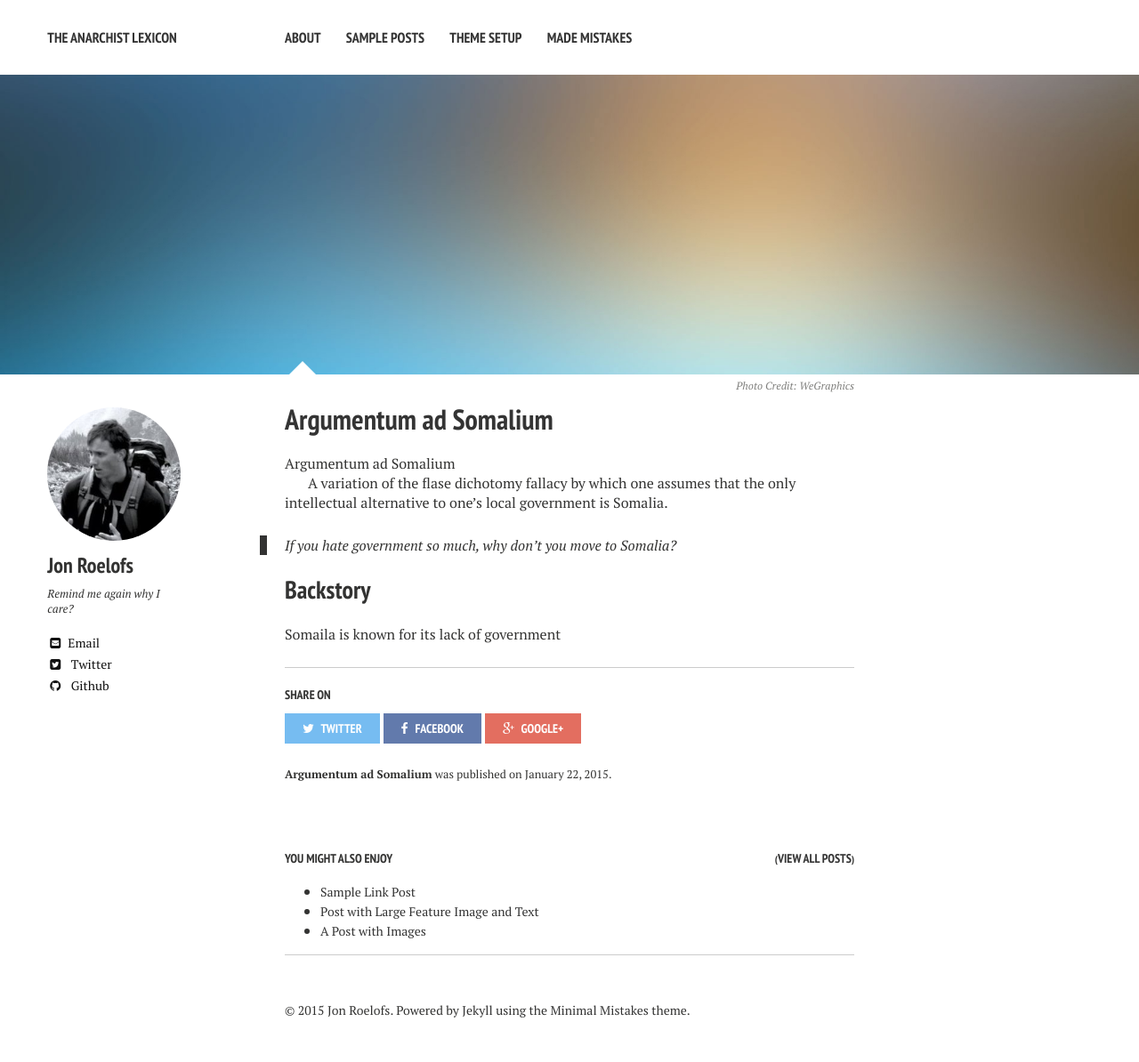
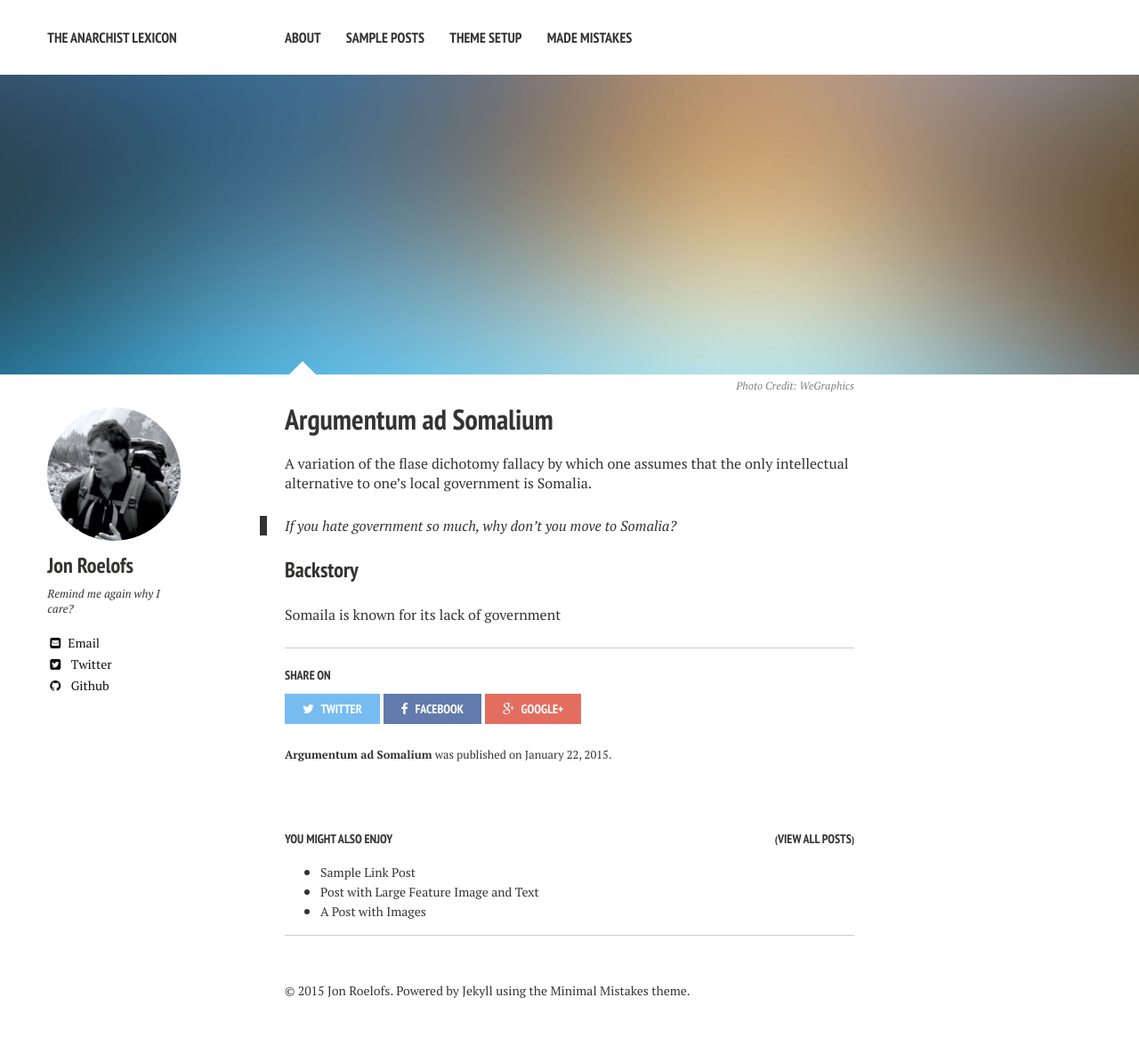
Before and after one commit to anarchistlexicon/anarchistlexicon.github.io, a Jekyll site: the page built from _posts/2015-01-22-argumentum-ad-somalium.md, in a window 1280 px wide. Shown: the whole page at 89% size. Built offline with Jekyll 4.4.1, drawn with Linux system fonts in a browser that asks for light colours; nearby versions of some CDN libraries; after the commit the page ends 1172 px from its top, so only the background shows below that.

Commit message:
Fix formatting

```diff
--- a/_posts/2015-01-22-argumentum-ad-somalium.md
+++ b/_posts/2015-01-22-argumentum-ad-somalium.md
@@ -11,13 +11,11 @@
   creditlink: http://wegraphics.net/downloads/free-ultimate-blurred-background-pack/
 ---
 
-Argumentum ad Somalium
-
 A variation of the flase dichotomy fallacy by which one assumes that the only intellectual alternative to one's local government is Somalia.
 
 > {{ excerpt }}
 > If you hate government so much, why don't you move to Somalia?
 
-## Backstory
+### Backstory
 
 Somaila is known for its lack of government
```
